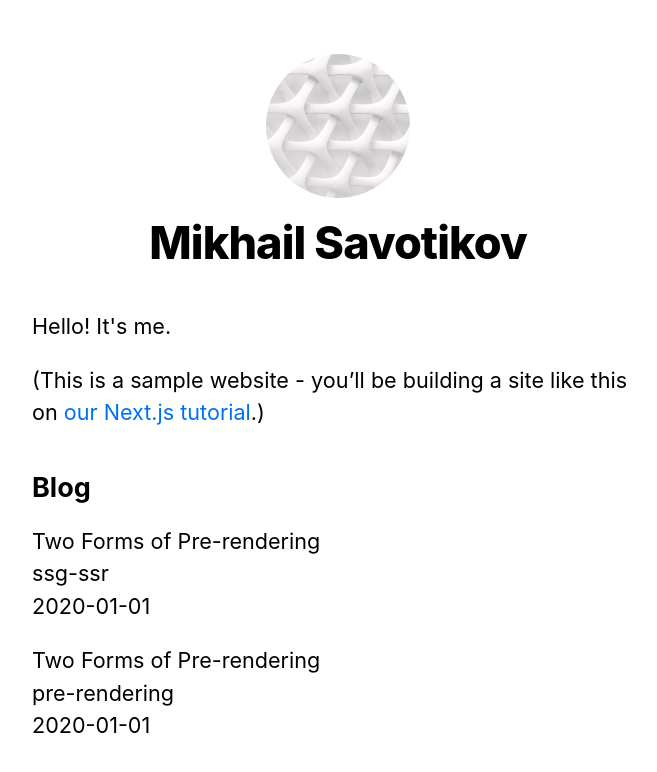
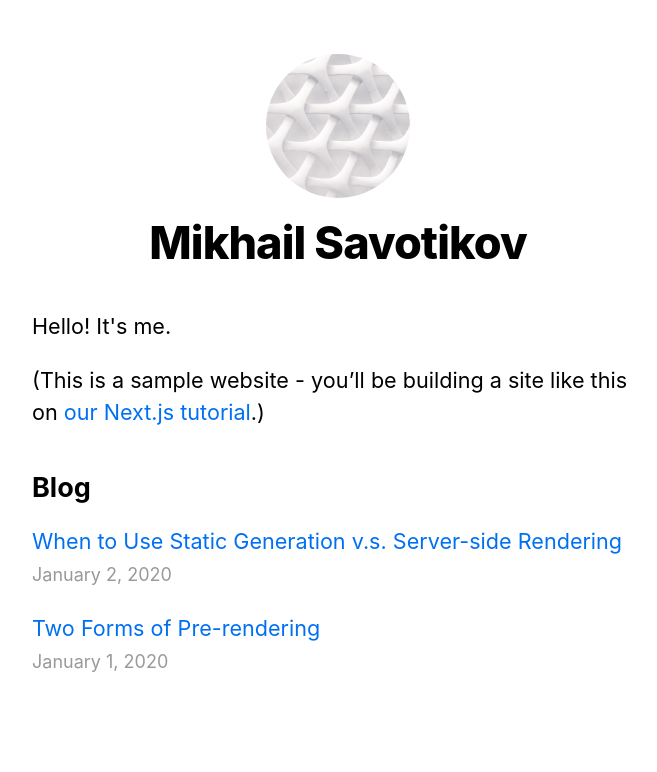
Before and after one commit to adaptedbee/nextjs-learn-starter, a Next.js app: page / in a window 1280 px wide. Shown: the top 772 px of the page, without its empty margins (302-959 px from the left). Built offline with nearby package versions, Linux system fonts and the light colour scheme.

Commit message:
Polishing the Index Page

```diff
--- a/pages/index.js
+++ b/pages/index.js
@@ -2,6 +2,8 @@
 import Layout, { siteTitle } from '../components/layout';
 import utilStyles from '../styles/utils.module.css';
 import { getSortedPostsData } from '../lib/posts';
+import Link from 'next/link';
+import Date from '../components/date';
 
 export default function Home({ allPostsData }) {
   return (
@@ -21,11 +23,13 @@
         <ul className={utilStyles.list}>
           {allPostsData.map(({ id, date, title }) => (
             <li className={utilStyles.listItem} key={id}>
-              {title}
+              <Link href={`/posts/${id}`}>
+                <a>{title}</a>
+              </Link>
               <br />
-              {id}
-              <br />
-              {date}
+              <small className={utilStyles.lightText}>
+                <Date dateString={date} />
+              </small>
             </li>
           ))}
         </ul>
--- a/posts/ssg-ssr.md
+++ b/posts/ssg-ssr.md
@@ -1,11 +1,19 @@
 ---
-title: 'Two Forms of Pre-rendering'
-date: '2020-01-01'
+title: 'When to Use Static Generation v.s. Server-side Rendering'
+date: '2020-01-02'
 ---
 
-Next.js has two forms of pre-rendering: **Static Generation** and **Server-side Rendering**. The difference is in **when** it generates the HTML for a page.
+We recommend using **Static Generation** (with and without data) whenever possible because your page can be built once and served by CDN, which makes it much faster than having a server render the page on every request.
 
-- **Static Generation** is the pre-rendering method that generates the HTML at **build time**. The pre-rendered HTML is then _reused_ on each request.
-- **Server-side Rendering** is the pre-rendering method that generates the HTML on **each request**.
+You can use Static Generation for many types of pages, including:
 
-Importantly, Next.js lets you **choose** which pre-rendering form to use for each page. You can create a "hybrid" Next.js app by using Static Generation for most pages and using Server-side Rendering for others.
+- Marketing pages
+- Blog posts
+- E-commerce product listings
+- Help and documentation
+
+You should ask yourself: "Can I pre-render this page **ahead** of a user's request?" If the answer is yes, then you should choose Static Generation.
+
+On the other hand, Static Generation is **not** a good idea if you cannot pre-render a page ahead of a user's request. Maybe your page shows frequently updated data, and the page content changes on every request.
+
+In that case, you can use **Server-Side Rendering**. It will be slower, but the pre-rendered page will always be up-to-date. Or you can skip pre-rendering and use client-side JavaScript to populate data.
```
